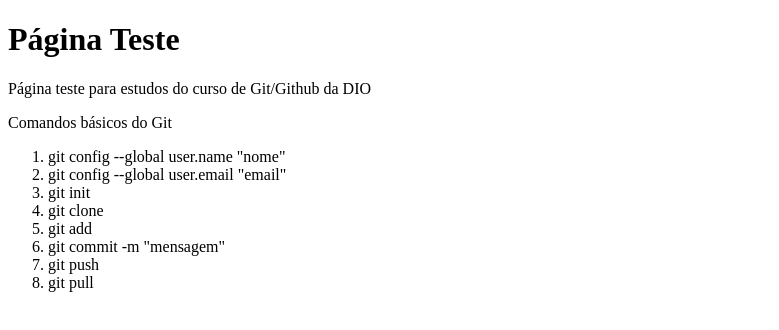
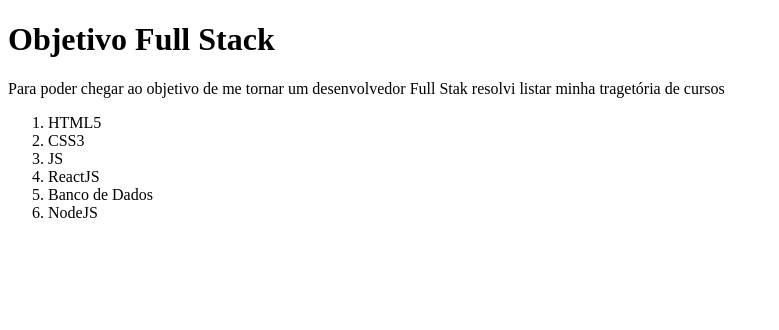
Before and after one commit to Ricardo93santos/dio-desafio-github, a plain HTML site: page index.html in a window 1280 px wide. Shown: the whole page, without its empty margins (0-779 px from the left). Drawn offline with Linux system fonts and the light colour scheme.

Commit message:
Alterações no README e no index para cumprir do desafio

```diff
--- a/index.html
+++ b/index.html
@@ -4,21 +4,18 @@
   <meta charset="UTF-8">
   <meta http-equiv="X-UA-Compatible" content="IE=edge">
   <meta name="viewport" content="width=device-width, initial-scale=1.0">
-  <title>Página para teste de Git/Github</title>
+  <title>Desafio Git/Github</title>
 </head>
 <body>
-  <h1>Página Teste</h1>
-  <p>Página teste para estudos do curso de Git/Github da DIO</p>
-  <p>Comandos básicos do Git</p>
+  <h1>Objetivo Full Stack</h1>
+  <p>Para poder chegar ao objetivo de me tornar um desenvolvedor Full Stak resolvi listar minha tragetória de cursos</p>
   <ol>
-    <li>git config --global user.name "nome"</li>
-    <li>git config --global user.email "email"</li>
-    <li>git init</li>
-    <li>git clone</li>
-    <li>git add </li>
-    <li>git commit -m "mensagem"</li>
-    <li>git push</li>
-    <li>git pull</li>
+    <li>HTML5</li>
+    <li>CSS3</li>
+    <li>JS</li>
+    <li>ReactJS</li>
+    <li>Banco de Dados</li>
+    <li>NodeJS</li>
   </ol>
 </body>
 </html>
```
Also changed, not shown: 1 other file.
